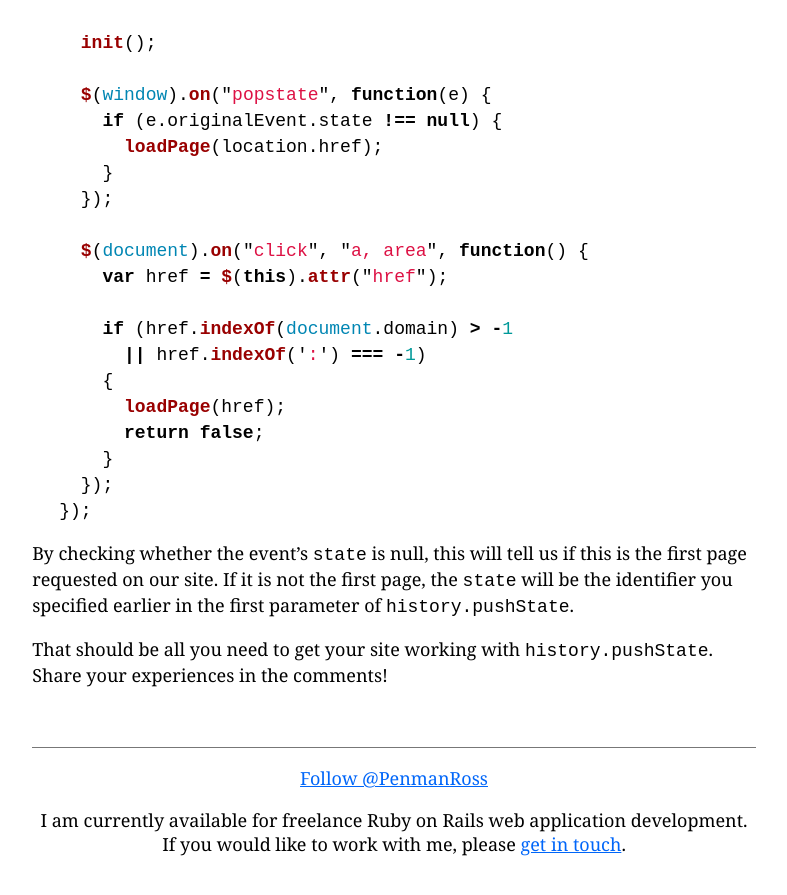
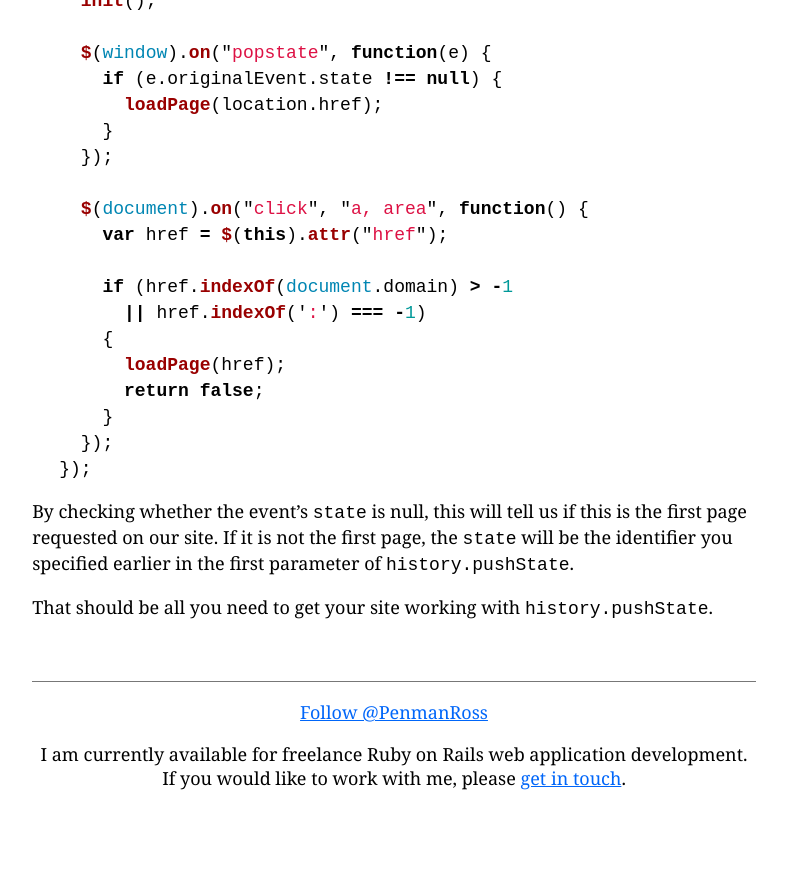
Before and after one commit to hyl/penman.github.io, a Jekyll site: the page built from _posts/2013-01-14-pushstate-jquery.md, in a window 1280 px wide and 900 px high, scrolled down 8315 px. Shown: the top 895 px of the window, without its empty margins (246-1033 px from the left). Built offline with Jekyll 4.4.1, drawn with Linux system fonts in a browser that asks for light colours; Markdown is read by kramdown in place of the engine named in the settings; comment, search, counter and statistics services are not loaded; after the commit the page ends 9149 px from its top, so only the background shows below that; some of the changed text lies outside the part shown.

Commit message:
Removed some statements that are no longer accurate.

```diff
--- a/_posts/2013-01-14-pushstate-jquery.md
+++ b/_posts/2013-01-14-pushstate-jquery.md
@@ -312,4 +310,4 @@ $(function() {
 
 By checking whether the event's `state` is null, this will tell us if this is the first page requested on our site. If it is not the first page, the `state` will be the identifier you specified earlier in the first parameter of `history.pushState`.
 
-That should be all you need to get your site working with `history.pushState`. Share your experiences in the comments!
+That should be all you need to get your site working with `history.pushState`.
```
Also changed, not shown: other parts of _posts/2013-01-14-pushstate-jquery.md (+0 -2 lines).
